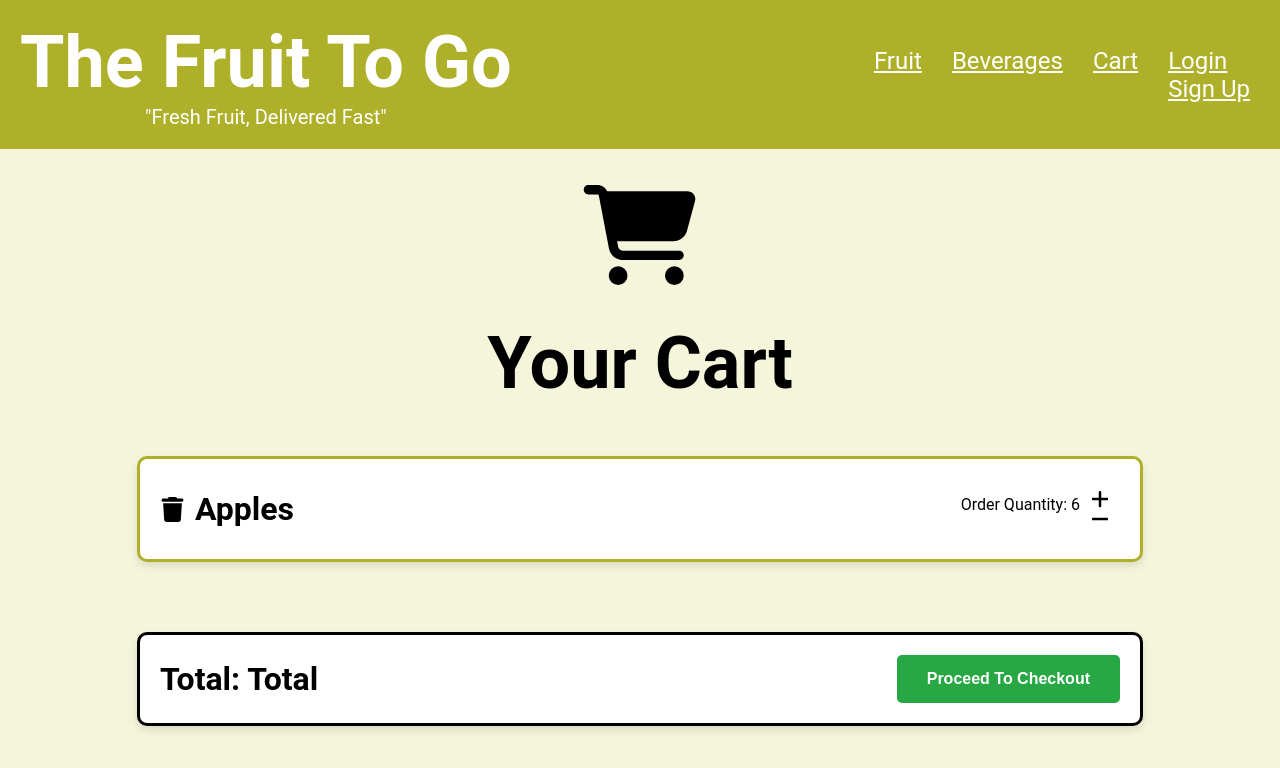
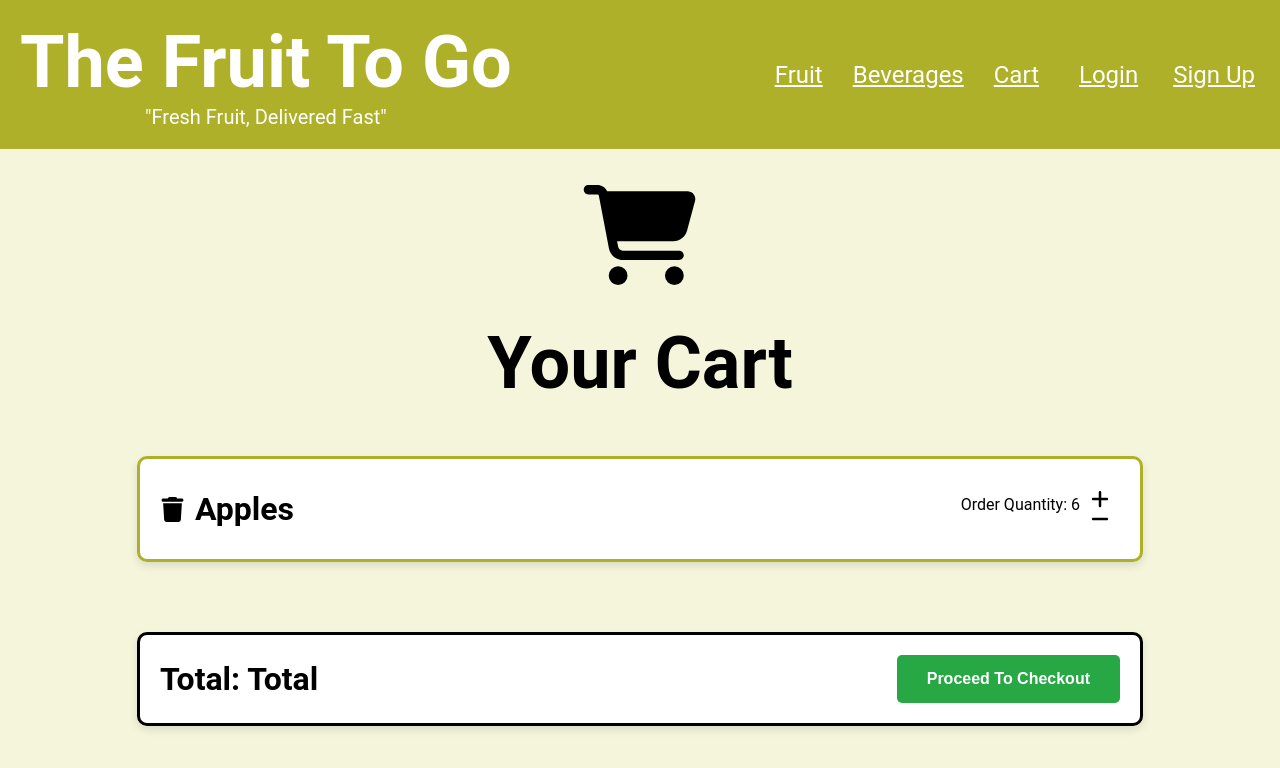
Before and after one commit to LiamGunning07/Fruit_To_Go, a Next.js app in the folder frontend/: page /cart in a window 1280 px wide. Shown: the top 768 px of the page. Built offline with nearby package versions, Linux system fonts and the light colour scheme.

Commit message:
Fixed header styling

```diff
--- a/frontend/src/app/styles/Header.module.css
+++ b/frontend/src/app/styles/Header.module.css
@@ -39,8 +39,12 @@
   cursor: pointer;
 }
 
-.login li {
+.login {
   display: flex;
   flex-direction: row;
-  padding-left: 0px;
 }
+
+.login li{
+  padding-left: 10px;
+  padding-right: 25px;
+}
```
